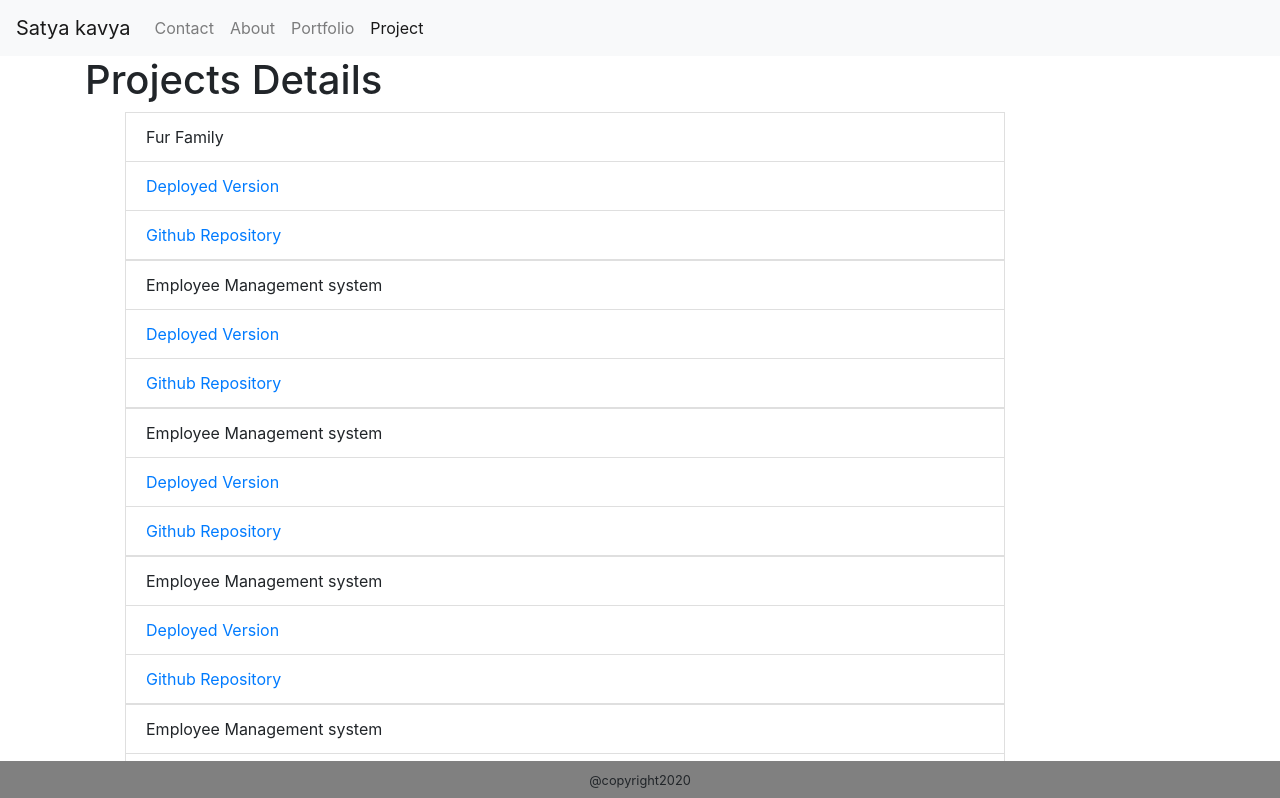
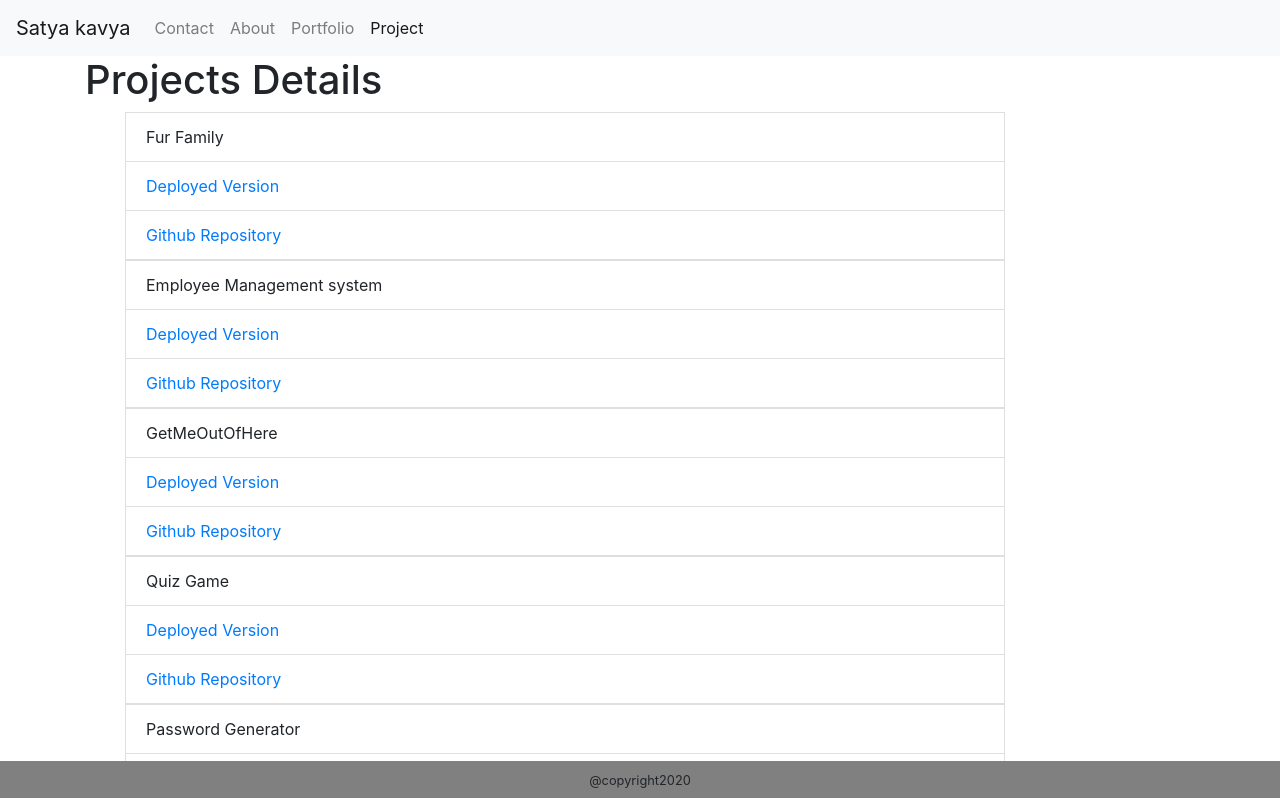
Before and after one commit to vsatyakavya/ReactMyPortfolio, a React (Create React App) app: page /project in a window 1280 px wide. Shown: the top 798 px of the page. Built offline with nearby package versions, Linux system fonts and the light colour scheme.

Commit message:
add projects list to projects page

```diff
--- a/src/components/ProjectContainer/index.js
+++ b/src/components/ProjectContainer/index.js
@@ -14,42 +14,27 @@ const projects =[
     deployed :"https://drive.google.com/file/d/1OQMRRwzNPcQeWAARzk0grEq9WAVYsfXl/view",
     github :"https://github.com/vsatyakavya/Employee_Tracker"
  },
+
+
  {
     id : 3,
-    title :"Employee Management system",
-    deployed :"https://drive.google.com/file/d/16eG2Fy_pLnbGj2lyrGEt2i30ql3v7jYo/view",
-    github :"https://github.com/vsatyakavya/Employee_Tracker"
+    title :"GetMeOutOfHere",
+    deployed :"https://drop-g.github.io/GetMeOutOfHereApp/",
+    github :"https://github.com/vsatyakavya/GetMeOutOfHereApp"
  },
  {
     id : 4,
-    title :"Employee Management system",
-    deployed :"https://drive.google.com/file/d/16eG2Fy_pLnbGj2lyrGEt2i30ql3v7jYo/view",
-    github :"https://github.com/vsatyakavya/Employee_Tracker"
+    title :"Quiz Game",
+    deployed :"https://vsatyakavya.github.io/QuizGame.github.io/.",
+    github :"https://github.com/vsatyakavya/QuizGame.github.io"
  },
  {
     id : 5,
-    title :"Employee Management system",
-    deployed :"https://drive.google.com/file/d/16eG2Fy_pLnbGj2lyrGEt2i30ql3v7jYo/view",
-    github :"https://github.com/vsatyakavya/Employee_Tracker"
- },
- {
-    id : 6,
-    title :"Employee Management system",
-    deployed :"https://drive.google.com/file/d/16eG2Fy_pLnbGj2lyrGEt2i30ql3v7jYo/view",
-    github :"https://github.com/vsatyakavya/Employee_Tracker"
- },
- {
-    id : 7,
-    title :"Employee Management system",
-    deployed :"https://drive.google.com/file/d/16eG2Fy_pLnbGj2lyrGEt2i30ql3v7jYo/view",
-    github :"https://github.com/vsatyakavya/Employee_Tracker"
- },
- {
-    id : 8,
-    title :"Employee Management system",
-    deployed :"https://drive.google.com/file/d/16eG2Fy_pLnbGj2lyrGEt2i30ql3v7jYo/view",
-    github :"https://github.com/vsatyakavya/Employee_Tracker"
- },
+    title :" Password Generator",
+    deployed :"https://vsatyakavya.github.io/PasswordGenerator.github.io/",
+    github :"https://github.com/vsatyakavya/PasswordGenerator.github.io"
+ }
+
 ];
 
 
--- a/src/pages/About.js
+++ b/src/pages/About.js
@@ -1,4 +1,6 @@
 import React from "react"
+import resume from "../Assets/resume.pdf";
+import kavya from "../Assets/kavya.jpg"
 
 function About() {
     return (
@@ -14,7 +16,7 @@ function About() {
 
                     <div class="row">
                         <div class="col-md-12">
-                            <img src="kavya.jpg" class=" img-fluid rounded mx-auto d-block rounded-circle" alt="satyakavya"
+                            <img src={kavya} class=" img-fluid rounded mx-auto d-block rounded-circle" alt="satyakavya"
  />
                                 <h5>Satya kavya</h5>
                                 <p>I have done my under graduation in computer Science in India. I have done my college project in
@@ -23,7 +25,7 @@ function About() {
                                 bootcamp.
                                 My dream is to work in software industry. My goal is to become a great web developer.</p>
                                 <p>I like to play ping pong, carroms and board games like sequence. </p>
-                                <li><strong>Resume:   </strong> <a href="Assets/resume.pdf">satyakavyavarri</a></li>
+                                <li><strong>Resume:   </strong> <a href={resume}>satyakavyavarri</a></li>
                                 <li><strong>Email Address:</strong> <a href="mailto:satyakavya24@gmail.com">satyakavya24@gmail.com</a></li>
                                 <li><strong>GithubLink:</strong> <a href="https://github.com/vsatyakavya">Github</a></li>
                                 <li><strong>Linkedin Link:</strong> <a href="https://www.linkedin.com/in/satyakavyavarri/">linkedin</a></li>
```
Also changed, not shown: src/Assets/kavya.jpg (added).
